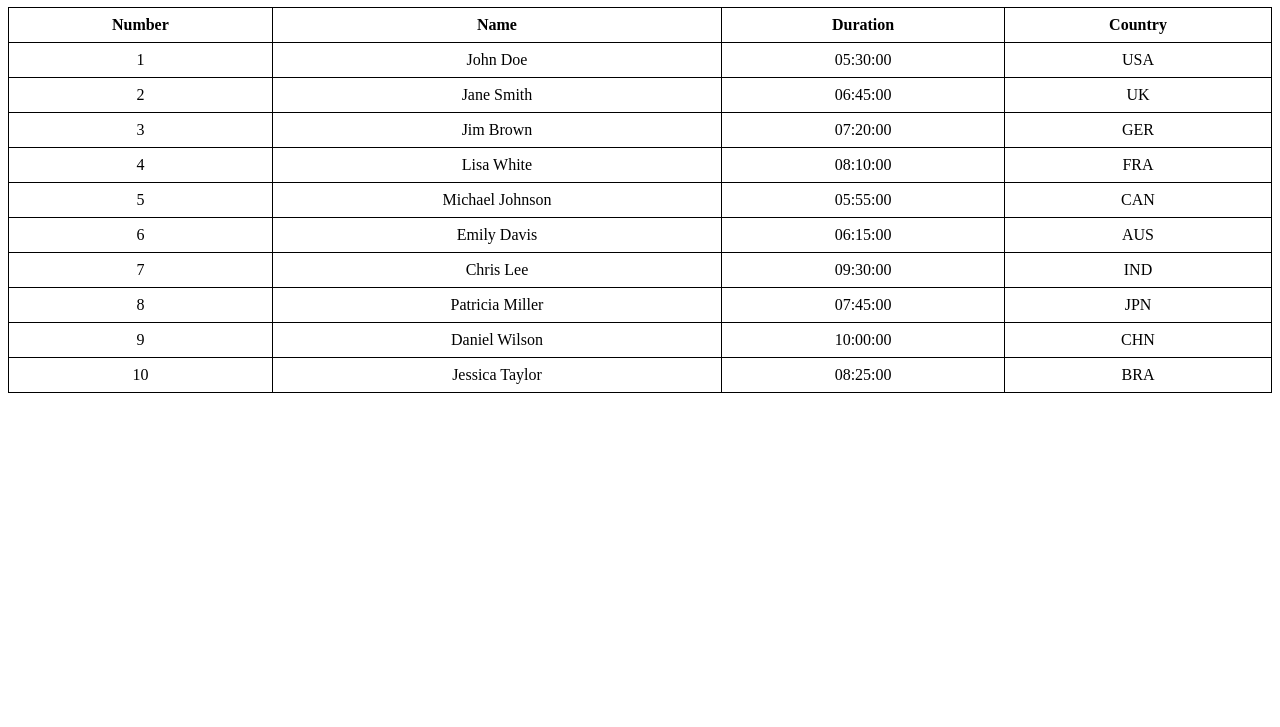
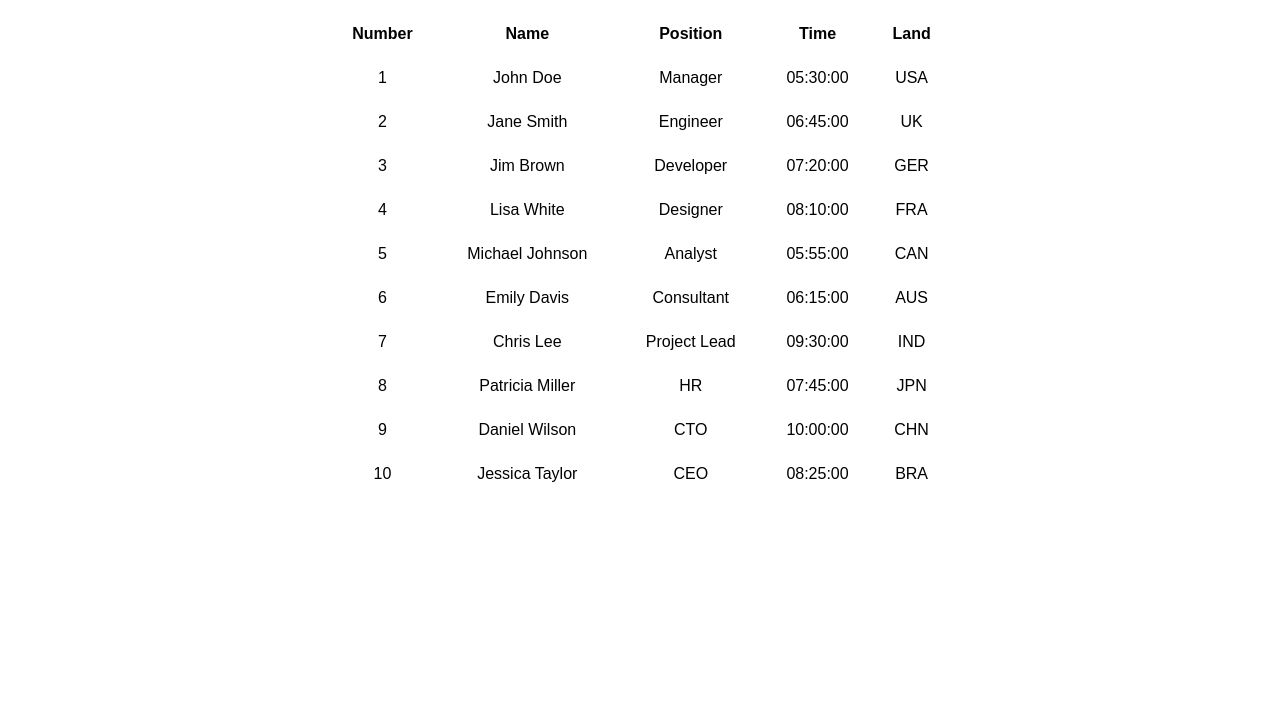
Before and after one commit to 6orazd/6orazd.github.io, a plain HTML site: page index.html in a window 1280 px wide. Shown: the part 73-800 px from the top of the page. Drawn offline with Linux system fonts and the light colour scheme.

Commit message:
Update index.html

```diff
--- a/index.html
+++ b/index.html
@@ -5,85 +5,104 @@
     <meta name="viewport" content="width=device-width, initial-scale=1.0">
     <title>Sample Table</title>
     <style>
+        body {
+            font-family: Arial, sans-serif;
+        }
         table {
-            width: 100%;
-            border-collapse: collapse;
+            width: 50%;
+            margin: auto;
+            border-collapse: separate;
+            border-spacing: 10px;
         }
         th, td {
-            border: 1px solid black;
             padding: 8px;
             text-align: center;
+            background-color: transparent;
+        }
+        th {
+            font-weight: bold;
         }
     </style>
 </head>
 <body>
-    <h1>Sample Table with 4 Columns and 10 Rows</h1>
+    <h1>Sample Table with Classes and IDs</h1>
     <table>
         <tr>
             <th>Number</th>
             <th>Name</th>
-            <th>Duration</th>
-            <th>Country</th>
+            <th>Position</th>
+            <th>Time</th>
+            <th>Land</th>
         </tr>
         <tr>
-            <td>1</td>
-            <td>John Doe</td>
-            <td>05:30:00</td>
-            <td>USA</td>
+            <td class="number" id="number-1">1</td>
+            <td class="name" id="name-1">John Doe</td>
+            <td class="position" id="position-1">Manager</td>
+            <td class="time" id="time-1">05:30:00</td>
+            <td class="land" id="land-1">USA</td>
         </tr>
         <tr>
-            <td>2</td>
-            <td>Jane Smith</td>
-            <td>06:45:00</td>
-            <td>UK</td>
+            <td class="number" id="number-2">2</td>
+            <td class="name" id="name-2">Jane Smith</td>
+            <td class="position" id="position-2">Engineer</td>
+            <td class="time" id="time-2">06:45:00</td>
+            <td class="land" id="land-2">UK</td>
         </tr>
         <tr>
-            <td>3</td>
-            <td>Jim Brown</td>
-            <td>07:20:00</td>
-            <td>GER</td>
+            <td class="number" id="number-3">3</td>
+            <td class="name" id="name-3">Jim Brown</td>
+            <td class="position" id="position-3">Developer</td>
+            <td class="time" id="time-3">07:20:00</td>
+            <td class="land" id="land-3">GER</td>
         </tr>
         <tr>
-            <td>4</td>
-            <td>Lisa White</td>
-            <td>08:10:00</td>
-            <td>FRA</td>
+            <td class="number" id="number-4">4</td>
+            <td class="name" id="name-4">Lisa White</td>
+            <td class="position" id="position-4">Designer</td>
+            <td class="time" id="time-4">08:10:00</td>
+            <td class="land" id="land-4">FRA</td>
         </tr>
         <tr>
-            <td>5</td>
-            <td>Michael Johnson</td>
-            <td>05:55:00</td>
-            <td>CAN</td>
+            <td class="number" id="number-5">5</td>
+            <td class="name" id="name-5">Michael Johnson</td>
+            <td class="position" id="position-5">Analyst</td>
+            <td class="time" id="time-5">05:55:00</td>
+            <td class="land" id="land-5">CAN</td>
         </tr>
         <tr>
-            <td>6</td>
-            <td>Emily Davis</td>
-            <td>06:15:00</td>
-            <td>AUS</td>
+            <td class="number" id="number-6">6</td>
+            <td class="name" id="name-6">Emily Davis</td>
+            <td class="position" id="position-6">Consultant</td>
+            <td class="time" id="time-6">06:15:00</td>
+            <td class="land" id="land-6">AUS</td>
         </tr>
         <tr>
-            <td>7</td>
-            <td>Chris Lee</td>
-            <td>09:30:00</td>
-            <td>IND</td>
+            <td class="number" id="number-7">7</td>
+            <td class="name" id="name-7">Chris Lee</td>
+            <td class="position" id="position-7">Project Lead</td>
+            <td class="time" id="time-7">09:30:00</td>
+            <td class="land" id="land-7">IND</td>
         </tr>
         <tr>
-            <td>8</td>
-            <td>Patricia Miller</td>
-            <td>07:45:00</td>
-            <td>JPN</td>
+            <td class="number" id="number-8">8</td>
+            <td class="name" id="name-8">Patricia Miller</td>
+            <td class="position" id="position-8">HR</td>
+            <td class="time" id="time-8">07:45:00</td>
+            <td class="land" id="land-8">JPN</td>
         </tr>
         <tr>
-            <td>9</td>
-            <td>Daniel Wilson</td>
-            <td>10:00:00</td>
-            <td>CHN</td>
+            <td class="number" id="number-9">9</td>
+            <td class="name" id="name-9">Daniel Wilson</td>
+            <td class="position" id="position-9">CTO</td>
+            <td class="time" id="time-9">10:00:00</td>
+            <td class="land" id="land-9">CHN</td>
         </tr>
         <tr>
-            <td>10</td>
-            <td>Jessica Taylor</td>
-            <td>08:25:00</td>
-            <td>BRA</td>
+            <td class="number" id="number-10">10</td>
+            <td class="name" id="name-10">Jessica Taylor</td>
+            <td class="position" id="position-10">CEO</td>
+            <td class="time" id="time-10">08:25:00</td>
+            <td class="land" id="land-10">BRA</td>
         </tr>
     </table>
 </body>
```
